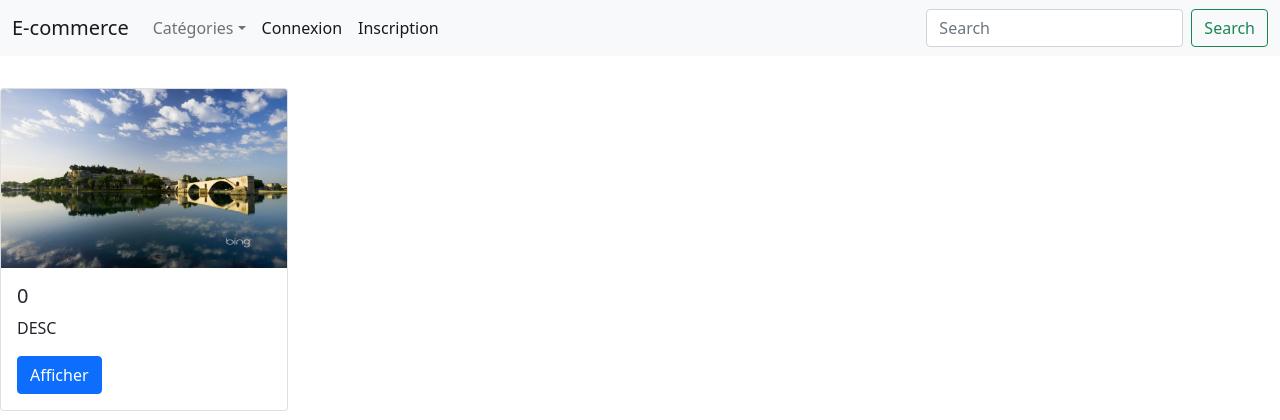
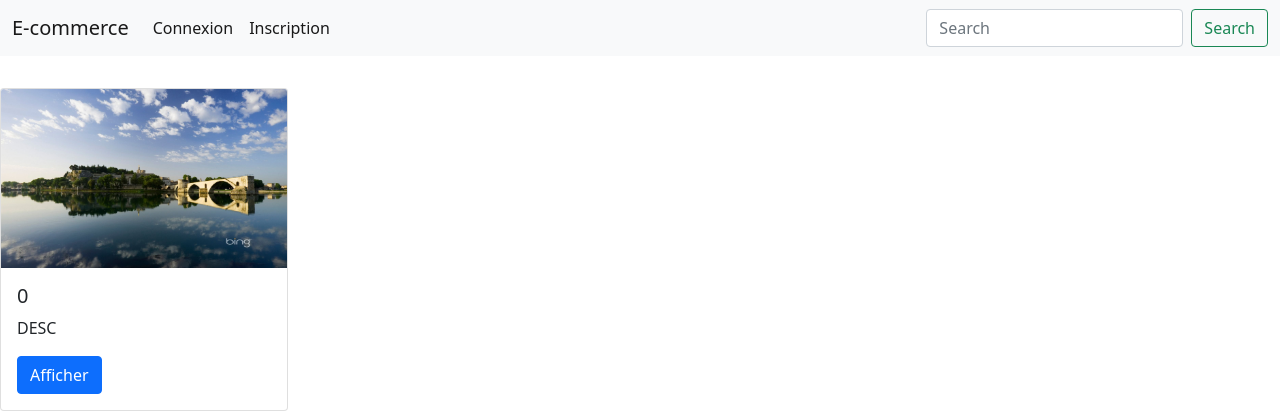
Before and after one commit to Khadija-Daoudi/Agile_Project, a PHP site: page /index.php in a window 1280 px wide. Shown: the top 420 px of the page. Run offline with PHP 8.4, Linux system fonts and the light colour scheme; data comes from the database, SQL or seed files in the repository.

Commit message:
Update header.php

```diff
--- a/inc/header.php
+++ b/inc/header.php
@@ -9,8 +9,7 @@
 
 
 					<li class="nav-item dropdown">
-						<a class="nav-link dropdown-toggle" href="#" id="navbarDropdown" role="button" data-bs-toggle="dropdown" aria-expanded="false">
-            Catégories</a>
+
             <ul class="dropdown-menu" aria-labelledby="navbarDropdown">
             <?php
               foreach($cat as $cat){
```
